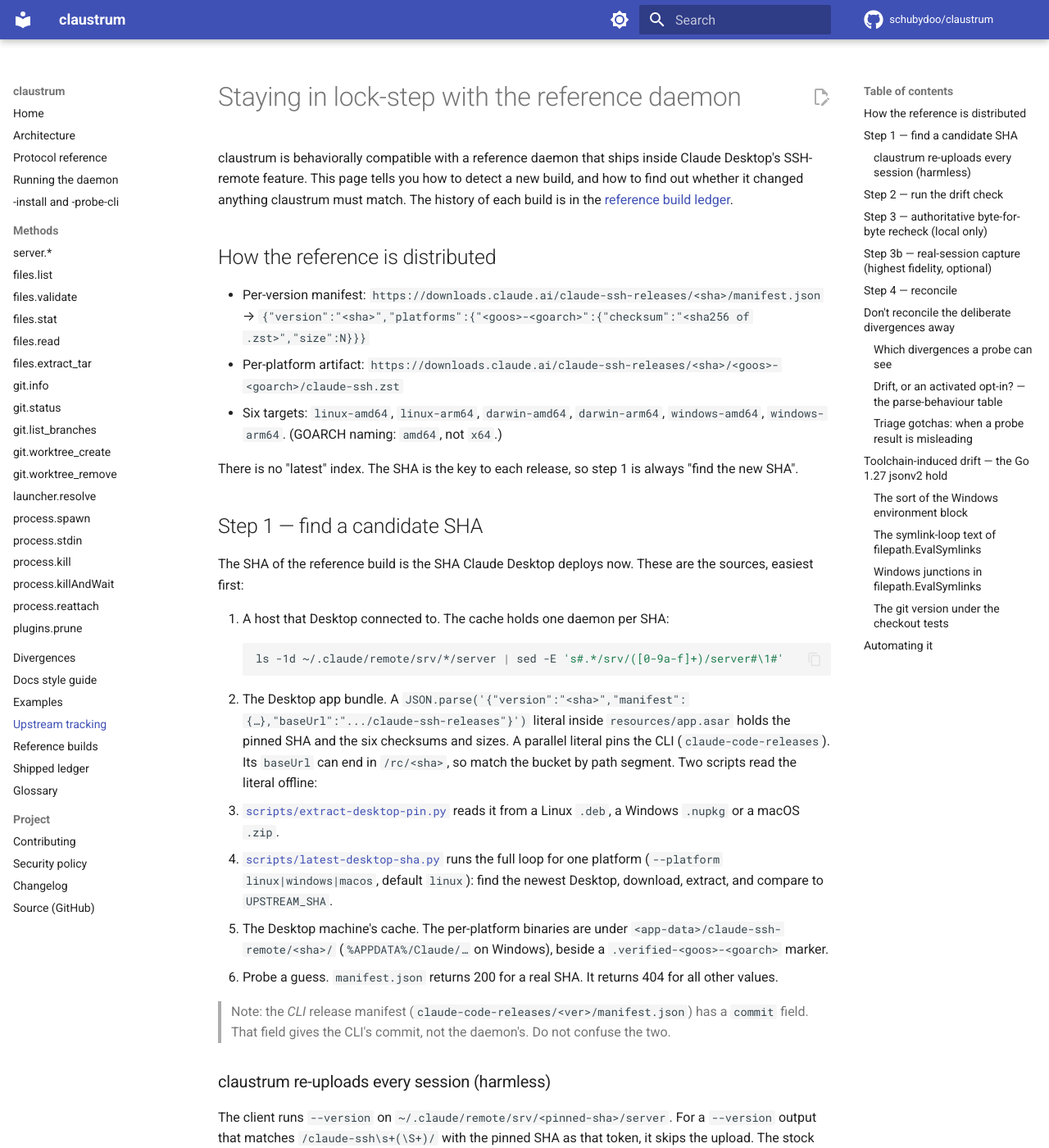
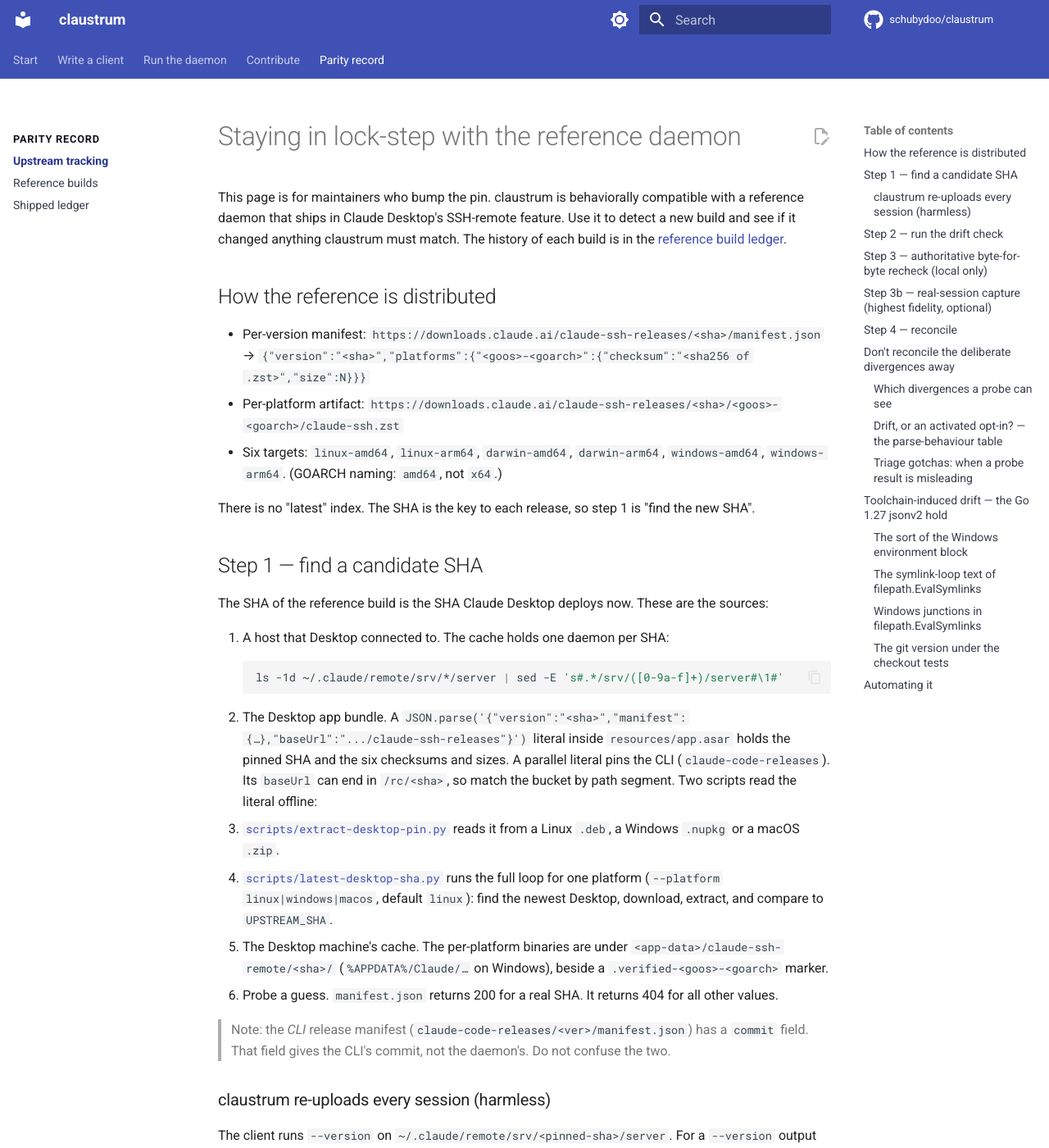
Before and after one commit to schubydoo/claustrum, an MkDocs documentation site: the page built from docs/UPSTREAM-TRACKING.md, in a window 1280 px wide and 1400 px high. Shown: the whole window at 82% size. Built offline with MkDocs 1.6.1 and Material for MkDocs 9.7.7, drawn with Linux system fonts in a browser that asks for light colours; comment, search, counter and statistics services are not loaded.

Commit message:
docs: group the sidebar into five reader tabs (#728)
* docs: group the sidebar into five reader tabs

Co-Authored-By: Claude Opus 5.5 <noreply@anthropic.com>

* docs: correct two method labels in the sidebar

Co-Authored-By: Claude Opus 5.5 <noreply@anthropic.com>

* docs: keep the old wording and wrap the opening of upstream tracking

Co-Authored-By: Claude Opus 5.5 <noreply@anthropic.com>

---------

Co-authored-by: Schuby <12485317+schubydoo@users.noreply.github.com>
Co-authored-by: Claude Opus 5.5 <noreply@anthropic.com>

````diff
--- a/docs/UPSTREAM-TRACKING.md
+++ b/docs/UPSTREAM-TRACKING.md
@@ -1,9 +1,10 @@
 # Staying in lock-step with the reference daemon
 
-claustrum is behaviorally compatible with a reference daemon that ships inside
-Claude Desktop's SSH-remote feature. This page tells you how to detect a new
-build, and how to find out whether it changed anything claustrum must match. The
-history of each build is in the [reference build ledger](REFERENCE-BUILDS.md).
+This page is for maintainers who bump the pin. claustrum is behaviorally
+compatible with a reference daemon that ships in Claude Desktop's SSH-remote
+feature. Use it to detect a new build and see if it changed anything
+claustrum must match. The history of each build is in the
+[reference build ledger](REFERENCE-BUILDS.md).
 
 ## How the reference is distributed
 
@@ -16,12 +17,12 @@ history of each build is in the [reference build ledger](REFERENCE-BUILDS.md).
   `windows-amd64`, `windows-arm64`. (GOARCH naming: `amd64`, not `x64`.)
 
 There is no "latest" index. The SHA is the key to each release, so step 1 is
-always "find the new SHA".
+"find the new SHA".
 
 ## Step 1 — find a candidate SHA
 
 The SHA of the reference build is the SHA Claude Desktop deploys now. These are the
-sources, easiest first:
+sources:
 
 1. A host that Desktop connected to. The cache holds one daemon per SHA:
    ```sh
--- a/docs/stylesheets/extra.css
+++ b/docs/stylesheets/extra.css
@@ -15,3 +15,42 @@
 .md-typeset table:not([class]) code {
   white-space: nowrap;
 }
+
+/* Sidebar: group headings read as headings, items as items, and both meet WCAG AA
+   (4.5:1) on the Material page background in light and dark mode. */
+[data-md-color-scheme="default"] {
+  --claustrum-nav-item: #3a3f4b;
+  --claustrum-nav-group: #11131a;
+  --claustrum-nav-active: #283593;
+}
+
+[data-md-color-scheme="slate"] {
+  --claustrum-nav-item: #c5c9d6;
+  --claustrum-nav-group: #ffffff;
+  --claustrum-nav-active: #aab4ff;
+}
+
+.md-sidebar .md-nav__link {
+  color: var(--claustrum-nav-item);
+}
+
+.md-sidebar .md-nav__link:hover,
+.md-sidebar .md-nav__link:focus {
+  color: var(--claustrum-nav-active);
+}
+
+.md-sidebar .md-nav__link--active {
+  color: var(--claustrum-nav-active);
+  font-weight: 600;
+}
+
+/* A group (a nested section) is bold, small, upper-case text with space above. */
+.md-sidebar .md-nav__item--nested > .md-nav__link,
+.md-sidebar--primary .md-nav--lifted > .md-nav__list > .md-nav__item--active > .md-nav__link {
+  color: var(--claustrum-nav-group);
+  font-size: 0.64rem;
+  font-weight: 700;
+  letter-spacing: 0.06em;
+  text-transform: uppercase;
+  margin-top: 0.9em;
+}
--- a/mkdocs.yml
+++ b/mkdocs.yml
@@ -32,8 +32,8 @@ theme:
   features:
     - navigation.instant
     - navigation.tracking
+    - navigation.tabs
     - navigation.top
-    - navigation.sections
     - toc.follow
     - content.code.copy
     - content.action.edit
@@ -87,39 +87,46 @@ extra_css:
   - stylesheets/extra.css
 
 nav:
-  - Home: index.md
-  - Architecture: ARCHITECTURE.md
-  - Protocol reference: PROTOCOL.md
-  - Running the daemon: DAEMON.md
-  - -install and -probe-cli: INSTALL.md
-  - Methods:
-      - server.*: protocol/server.md
-      - files.list: protocol/files-list.md
-      - files.validate: protocol/files-validate.md
-      - files.stat: protocol/files-stat.md
-      - files.read: protocol/files-read.md
-      - files.extract_tar: protocol/files-extract-tar.md
-      - git.info: protocol/git-info.md
-      - git.status: protocol/git-status.md
-      - git.list_branches: protocol/git-list-branches.md
-      - git.worktree_create: protocol/git-worktree-create.md
-      - git.worktree_remove: protocol/git-worktree-remove.md
-      - launcher.resolve: protocol/launcher-resolve.md
-      - process.spawn: protocol/process-spawn.md
-      - process.stdin: protocol/process-stdin.md
-      - process.kill: protocol/process-kill.md
-      - process.killAndWait: protocol/process-killandwait.md
-      - process.reattach: protocol/process-reattach.md
-      - plugins.prune: protocol/plugins-prune.md
-  - Divergences: DIVERGENCES.md
-  - Docs style guide: STYLE.md
-  - Examples: EXAMPLES.md
-  - Upstream tracking: UPSTREAM-TRACKING.md
-  - Reference builds: REFERENCE-BUILDS.md
-  - Shipped ledger: IMPROVEMENTS.md
-  - Glossary: GLOSSARY.md
-  - Project:
-      - Contributing: https://github.com/schubydoo/claustrum/blob/main/CONTRIBUTING.md
+  - Start:
+      - Home: index.md
+      - Glossary: GLOSSARY.md
+  - Write a client:
+      - How claustrum works: ARCHITECTURE.md
+      - Protocol overview: PROTOCOL.md
+      - Examples: EXAMPLES.md
+      - Methods:
+          - server.* (ping, capabilities, shutdown): protocol/server.md
+          - Files:
+              - files.validate (check a path): protocol/files-validate.md
+              - files.stat (inspect a path): protocol/files-stat.md
+              - files.list (list a folder): protocol/files-list.md
+              - files.read (read a file): protocol/files-read.md
+              - files.extract_tar (unpack a tar): protocol/files-extract-tar.md
+          - Git:
+              - git.info (repo info): protocol/git-info.md
+              - git.status (changed files): protocol/git-status.md
+              - git.list_branches (branches): protocol/git-list-branches.md
+              - git.worktree_create (new worktree): protocol/git-worktree-create.md
+              - git.worktree_remove (delete worktree): protocol/git-worktree-remove.md
+          - launcher.resolve (managed launcher): protocol/launcher-resolve.md
+          - Process:
+              - process.spawn (start): protocol/process-spawn.md
+              - process.stdin (send input): protocol/process-stdin.md
+              - process.kill (signal): protocol/process-kill.md
+              - process.killAndWait (stop and wait): protocol/process-killandwait.md
+              - process.reattach (catch up): protocol/process-reattach.md
+          - plugins.prune (clean up plugins): protocol/plugins-prune.md
+  - Run the daemon:
+      - Start, stop, log, token: DAEMON.md
+      - Install the agent CLI: INSTALL.md
       - Security policy: https://github.com/schubydoo/claustrum/blob/main/SECURITY.md
+  - Contribute:
+      - Divergences: DIVERGENCES.md
+      - Docs style guide: STYLE.md
+      - Contributing guide: https://github.com/schubydoo/claustrum/blob/main/CONTRIBUTING.md
       - Changelog: https://github.com/schubydoo/claustrum/blob/main/CHANGELOG.md
       - Source (GitHub): https://github.com/schubydoo/claustrum
+  - Parity record:
+      - Upstream tracking: UPSTREAM-TRACKING.md
+      - Reference builds: REFERENCE-BUILDS.md
+      - Shipped ledger: IMPROVEMENTS.md
````
Also changed, not shown: docs/IMPROVEMENTS.md (+5 -6 lines), docs/REFERENCE-BUILDS.md (+3 -3 lines).
